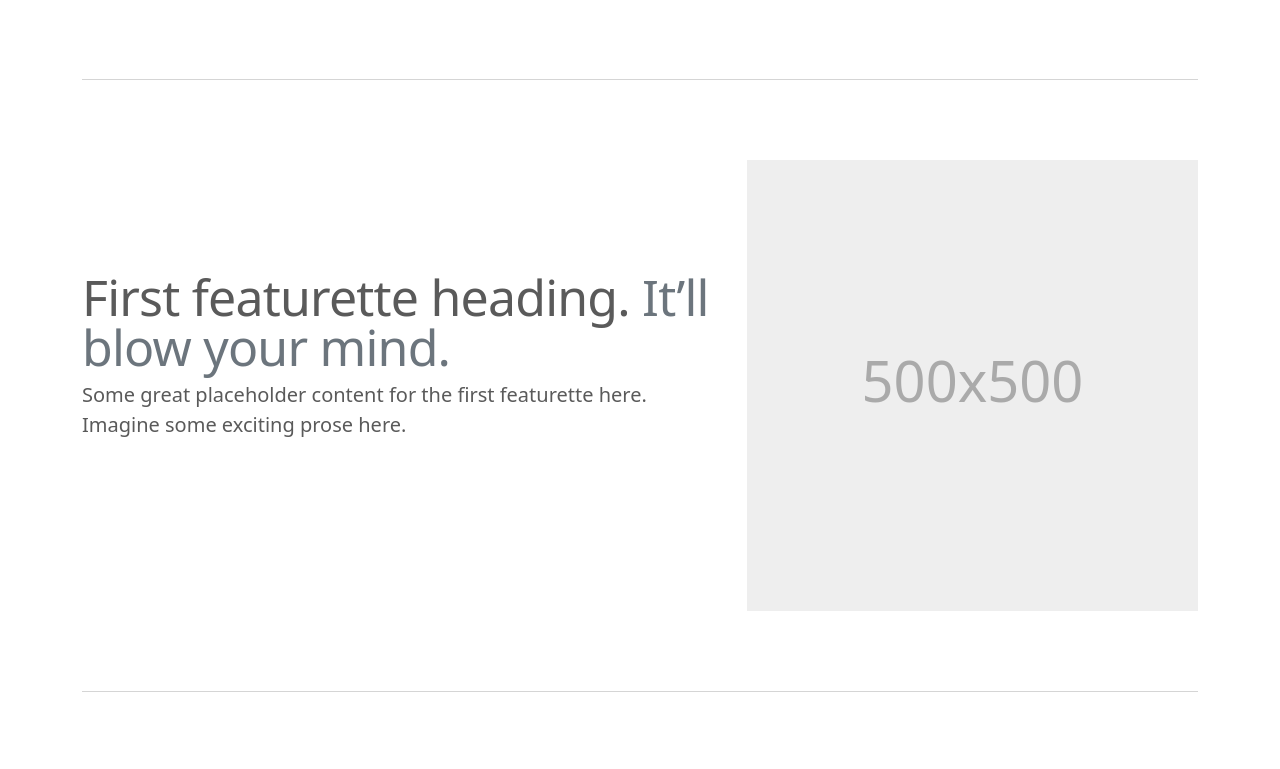
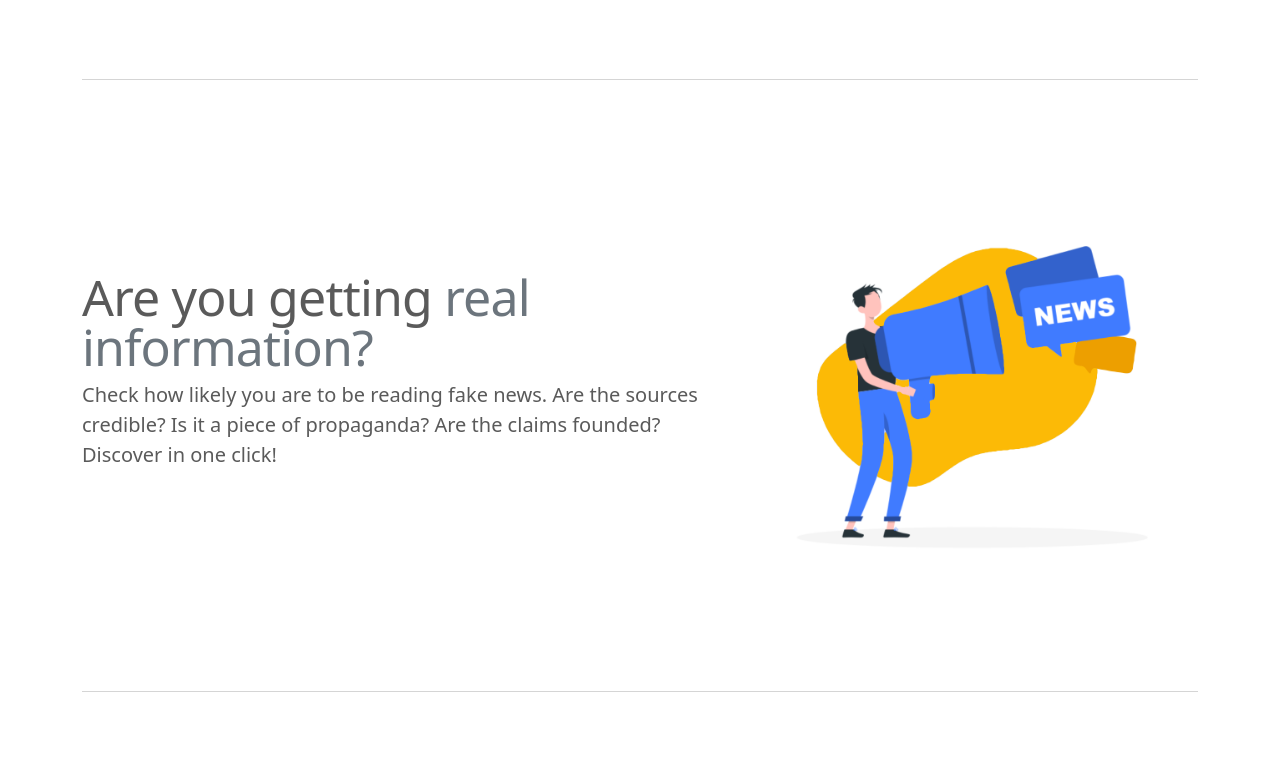
Before and after one commit to e-lubrini/fake-news-detector, a Flask app: page / in a window 1280 px wide. Shown: the part 561-1330 px from the top of the page. Run offline with Flask 2, Linux system fonts and the light colour scheme; some libraries are stand-ins or nearby versions.

Commit message:
§features

```diff
--- a/app/website/app.py
+++ b/app/website/app.py
@@ -2,26 +2,10 @@
 from flask import Flask, render_template
 from flask_bootstrap import Bootstrap
 
+
 app = Flask(__name__)
 Bootstrap(app)
-'''
-def get_db_connection():
-    conn = sqlite3.connect('database.db')
-    conn.row_factory = sqlite3.Row
-    return conn
-'''
-"""
-@app.route('/')
-def create_app():
-  app = Flask(__name__)
-  Bootstrap(app)
-  return app
 
-"""
 @app.route('/') # converts the return value into an HTTP response to be displayed by an HTTP client
 def index():
-    '''conn = get_db_connection() # open a database connection
-    posts = conn.execute('SELECT * FROM posts').fetchall() # execute an SQL query to select all entries from the posts table
-    conn.close() # close the database connection
-    '''
-    return render_template('index.html')#, posts=posts) # can access the blog posts from the index.html template
+    return render_template('index.html')
--- a/app/website/static/css/carousel.css
+++ b/app/website/static/css/carousel.css
@@ -94,6 +94,10 @@ body {
 
 /* CUSTOM */
 
+body {
+  padding-bottom: 0;
+}
+
 /* header */
 
 #logo {
@@ -137,13 +141,23 @@ body {
   border-color: white;
 }
 
-.btn-primary:hover {
+.btn-primary:hover, .btn-primary:focus, .btn-primary:active, .btn-primary:active:focus {
   color: transparent;
-  background-color: white;
-  border-color: white;
+  background-color: #fcba06;
+  border-color: #fcba06;
   color: black;
+  box-shadow: None;
 }
 
+/* features */
+
+#feature1 {
+  background-image: url(https://github.com/e-lubrini/oaks/tree/main/img/news.png);
+}
+
+#feature2 {
+  background-image: url(https://cdni.iconscout.com/illustration/premium/thumb/business-statistics-3678870-3162887.png);
+}
 
 /* team */
 
@@ -155,7 +169,7 @@ body {
 
 [role="img"] {
   background-repeat: no-repeat;
-  background-size: contain;
+  background-size: cover;
 }
 
 #elisa {
--- a/app/website/templates/index.html
+++ b/app/website/templates/index.html
@@ -6,7 +6,7 @@
     <meta name="description" content="">
     <meta name="author" content="Mark Otto, Jacob Thornton, and Bootstrap contributors">
     <meta name="generator" content="Hugo 0.88.1">
-    <title>Carousel Template · Bootstrap v5.1</title>
+    <title>OAKS | Online App for Knowledge Substantiations</title>
 
     <link rel="canonical" href="https://getbootstrap.com/docs/5.1/examples/carousel/">
 
@@ -78,8 +78,8 @@
         <svg class="bd-placeholder-img" width="100%" height="100%" xmlns="http://www.w3.org/2000/svg" aria-hidden="true" preserveAspectRatio="xMidYMid slice" focusable="false"></svg>
         <div class="container">
           <div class="carousel-caption text-start">
-            <h1>Example headline.</h1>
-            <p>Online App for Knowledge Substantiation</p>
+            <h1>Get the facts straight!</h1>
+            <p>Try our Online App for Knowledge Substantiation</p>
             <p><a class="btn btn-lg btn-primary" href="#">Check an article</a></p>
           </div>
         </div>
@@ -135,11 +135,11 @@
 
     <div class="row featurette">
       <div class="col-md-7">
-        <h2 class="featurette-heading">First featurette heading. <span class="text-muted">It’ll blow your mind.</span></h2>
-        <p class="lead">Some great placeholder content for the first featurette here. Imagine some exciting prose here.</p>
+        <h2 class="featurette-heading">Are you getting <span class="text-muted">real information?</span></h2>
+        <p class="lead">Check how likely you are to be reading fake news. Are the sources credible? Is it a piece of propaganda? Are the claims founded? <br>Discover in one click!</p>
       </div>
       <div class="col-md-5">
-        <svg class="bd-placeholder-img bd-placeholder-img-lg featurette-image img-fluid mx-auto" width="500" height="500" xmlns="http://www.w3.org/2000/svg" role="img" aria-label="Placeholder: 500x500" preserveAspectRatio="xMidYMid slice" focusable="false"><title>Placeholder</title><rect width="100%" height="100%" fill="#eee"/><text x="50%" y="50%" fill="#aaa" dy=".3em">500x500</text></svg>
+        <svg id=feature1 class="bd-placeholder-img bd-placeholder-img-lg featurette-image img-fluid mx-auto" width="500" height="500" xmlns="http://www.w3.org/2000/svg" role="img" aria-label="Placeholder: 500x500" preserveAspectRatio="xMidYMid slice" focusable="false"></svg>
 
       </div>
     </div>
@@ -148,24 +148,11 @@
 
     <div class="row featurette">
       <div class="col-md-7 order-md-2">
-        <h2 class="featurette-heading">Oh yeah, it’s that good. <span class="text-muted">See for yourself.</span></h2>
-        <p class="lead">Another featurette? Of course. More placeholder content here to give you an idea of how this layout would work with some actual real-world content in place.</p>
+        <h2 class="featurette-heading">Have a look at some <span class="text-muted">advanced instights</span></h2>
+        <p class="lead">Take a peek at how our algorithm works and why it thinks your news sources are lying! Feel free to check all the stats to better understand our results. </p>
       </div>
       <div class="col-md-5 order-md-1">
-        <svg class="bd-placeholder-img bd-placeholder-img-lg featurette-image img-fluid mx-auto" width="500" height="500" xmlns="http://www.w3.org/2000/svg" role="img" aria-label="Placeholder: 500x500" preserveAspectRatio="xMidYMid slice" focusable="false"><title>Placeholder</title><rect width="100%" height="100%" fill="#eee"/><text x="50%" y="50%" fill="#aaa" dy=".3em">500x500</text></svg>
-
-      </div>
-    </div>
-
-    <hr class="featurette-divider">
-
-    <div class="row featurette">
-      <div class="col-md-7">
-        <h2 class="featurette-heading">And lastly, this one. <span class="text-muted">Checkmate.</span></h2>
-        <p class="lead">And yes, this is the last block of representative placeholder content. Again, not really intended to be actually read, simply here to give you a better view of what this would look like with some actual content. Your content.</p>
-      </div>
-      <div class="col-md-5">
-        <svg class="bd-placeholder-img bd-placeholder-img-lg featurette-image img-fluid mx-auto" width="500" height="500" xmlns="http://www.w3.org/2000/svg" role="img" aria-label="Placeholder: 500x500" preserveAspectRatio="xMidYMid slice" focusable="false"><title>Placeholder</title><rect width="100%" height="100%" fill="#eee"/><text x="50%" y="50%" fill="#aaa" dy=".3em">500x500</text></svg>
+        <svg id=feature2 class="bd-placeholder-img bd-placeholder-img-lg featurette-image img-fluid mx-auto" width="500" height="500" xmlns="http://www.w3.org/2000/svg" role="img" aria-label="Placeholder: 500x500" preserveAspectRatio="xMidYMid slice" focusable="false"></svg>
 
       </div>
     </div>
@@ -181,20 +168,20 @@
           <!--<rect width="100%" height="100%" fill="#777"/><text x="50%" y="50%" fill="#777" dy=".3em">140x140</text>--></svg>
 
         <h2>Elisa Lubrini</h2>
-        <p></p>
+        <p>Research Intern @ Plant Health Institute of Montpellier</p>
         <a class="btn btn-social-icon btn-linkedin" href='https://www.linkedin.com/in/elisalubrini/' target=”_blank”>
           <span class="fa fa-linkedin"></span></a>
         <a class="btn btn-social-icon btn-github" href='https://github.com/e-lubrini/' target=”_blank”>
             <span class="fa fa-github"></span></a>
-        <a class="btn btn-social-icon btn-google" href='mailto:lubrinie@gmail.com'>
-          <span class="fa fa-google"></span></a>
+            <a class="btn btn-social-icon btn-google" href='mailto:lubrinie@gmail.com'>
+              <span class="fa fa-google"></span></a>
       </div><!-- /.col-lg-4 -->
       <div class="col-lg-4">
         <svg id='anna' class="bd-placeholder-img rounded-circle" width="140" height="140" xmlns="http://www.w3.org/2000/svg" role="img" aria-label="Placeholder: 140x140" preserveAspectRatio="xMidYMid slice" focusable="false"><title>Placeholder</title>
           <!--<rect width="100%" height="100%" fill="#777"/><text x="50%" y="50%" fill="#777" dy=".3em">140x140</text>--></svg>
 
         <h2>Anna Mosolova</h2>
-        <p></p>
+        <p>Computational linguist, Master's student at Université de Lorraine</p>
         <a class="btn btn-social-icon btn-linkedin" href='https://www.linkedin.com/in/anna-mosolova-5a06a51bb/' target=”_blank”>
           <span class="fa fa-linkedin"></span></a>
         <a class="btn btn-social-icon btn-github" href='https://github.com/anya-bel' target=”_blank”>
@@ -207,6 +194,7 @@
 
   </div><!-- /.container -->
 
+  <hr class="featurette-divider">
 
   <!-- FOOTER -->
   <footer class="container">
```
Also changed, not shown: app/website/static/img/news.png (added), app/website/static/img/tree.jpg (added), 1 other file.
